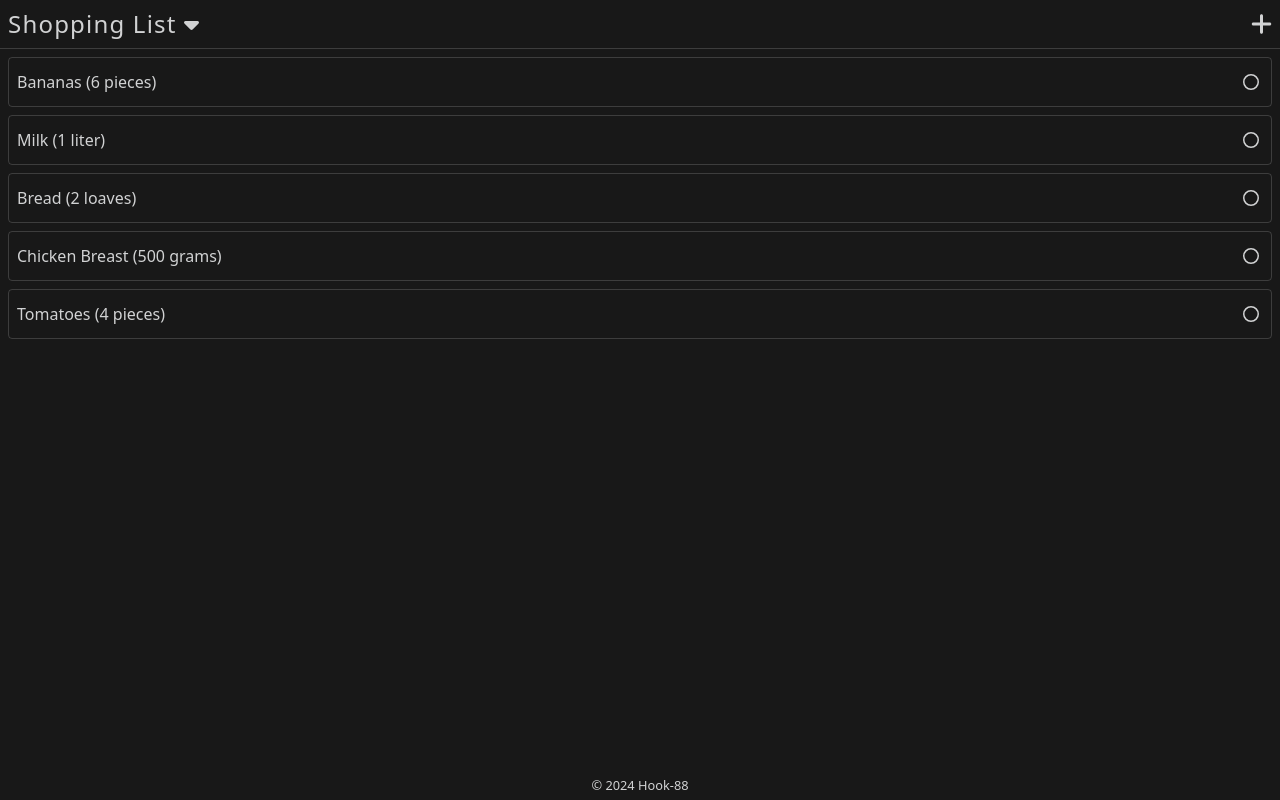
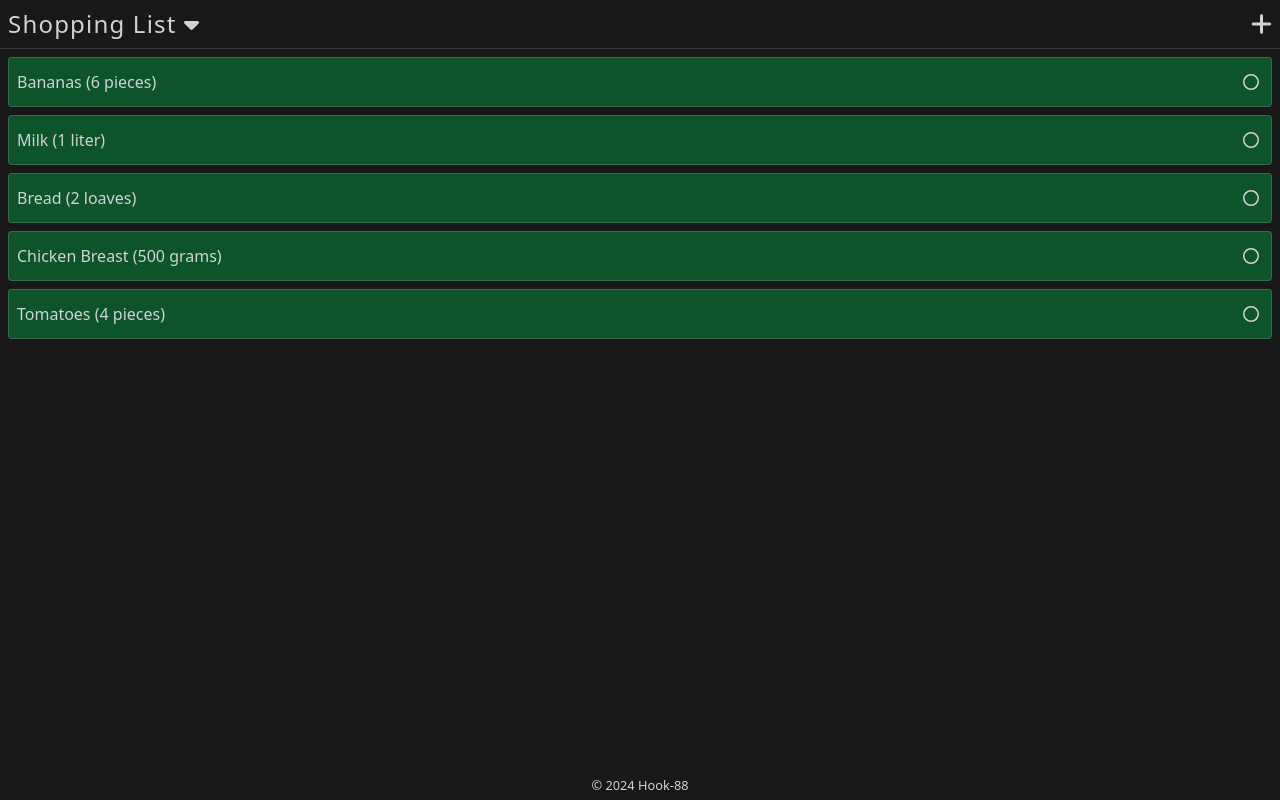
Before and after one commit to Hook-88/shopping-list, a Vue app: page / in a window 1280 px wide. Built offline with nearby package versions, Linux system fonts and the light colour scheme; the HTML template or start-up script is replaced by a standard one.

Commit message:
add props to list item

```diff
--- /dev/null
+++ b/src/components/shopping-list/ListItem.vue
@@ -0,0 +1,31 @@
+<script setup lang="ts">
+import IconButton from '@/components/buttons/IconButton.vue';
+import { type ShoppingItemInterface } from '@/types/types';
+import { faCircle } from '@fortawesome/free-regular-svg-icons';
+import { computed } from 'vue';
+
+const props = defineProps<{
+  item: ShoppingItemInterface
+  isChecked?: boolean
+}>()
+
+const liClassName = computed(() => {
+  if (props.isChecked) {
+    return 'bg-green-900'
+  }
+
+  return null
+})
+
+</script>
+
+<template>
+  <li class="border border-ash/20 rounded pl-2 flex items-center justify-between" :class="liClassName">
+    <p>
+      {{ item.name }}
+      <span>({{ item.quantity }} {{ item.unit }})</span>
+    </p>
+
+    <IconButton :icon-def="faCircle" class="p-3" />
+  </li>
+</template>
--- a/src/views/HomeView.vue
+++ b/src/views/HomeView.vue
@@ -9,6 +9,7 @@ import { FontAwesomeIcon } from '@fortawesome/vue-fontawesome';
 import { onMounted, ref, useTemplateRef } from 'vue';
 import { GROCERYITEMS } from '@/data/shoppingList';
 import { faCircle } from '@fortawesome/free-regular-svg-icons/faCircle';
+import ListItem from '@/components/shopping-list/ListItem.vue';
 
 //Main menu
 const menuIsOpen = ref(false)
@@ -38,15 +39,7 @@ onMounted(() => {
 
   <main class="grow">
     <ul class="mx-2 space-y-2">
-      <li v-for="item in shoppingListStore.shoppingItems" :key="item.id"
-        class="border border-ash/20 rounded pl-2 flex items-center justify-between">
-        <p>
-          {{ item.name }}
-          <span>({{ item.quantity }} {{ item.unit }})</span>
-        </p>
-
-        <IconButton :icon-def="faCircle" class="p-3" />
-      </li>
+      <ListItem v-for="item in shoppingListStore.shoppingItems" :key="item.id" :item="item" :is-checked="true" />
     </ul>
 
   </main>
```
